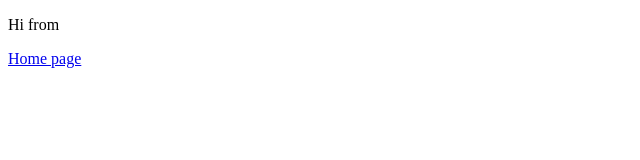
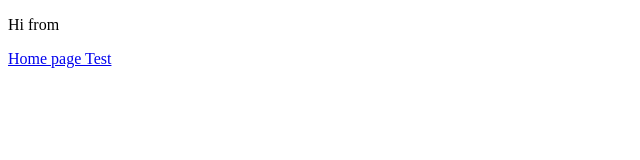
Before and after one commit to povalles/devops, a Nuxt app in the folder app/: page /about in a window 1280 px wide. Shown: the top 160 px of the page, without its empty margins (0-640 px from the left). Built offline with nearby package versions, Linux system fonts and the light colour scheme.

Commit message:
edited html

```diff
--- a/app/pages/about.vue
+++ b/app/pages/about.vue
@@ -2,7 +2,7 @@
   <div>
     <p>Hi from {{ name }}</p>
     <NLink to="/">
-      Home page
+      Home page Test
     </NLink>
   </div>
 </template>
```
